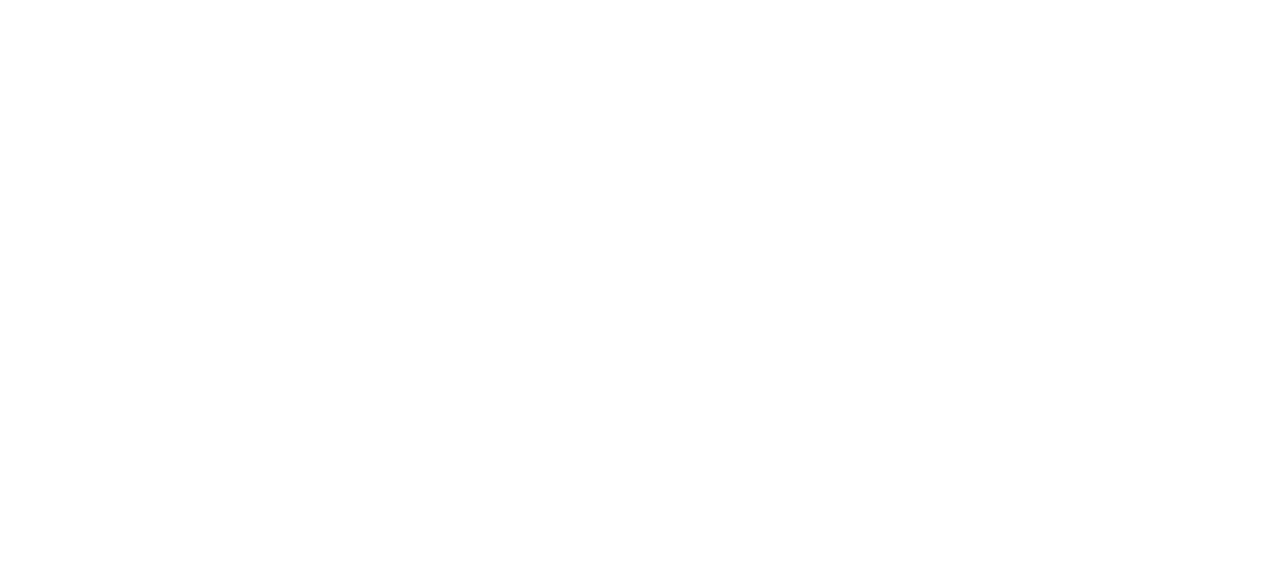
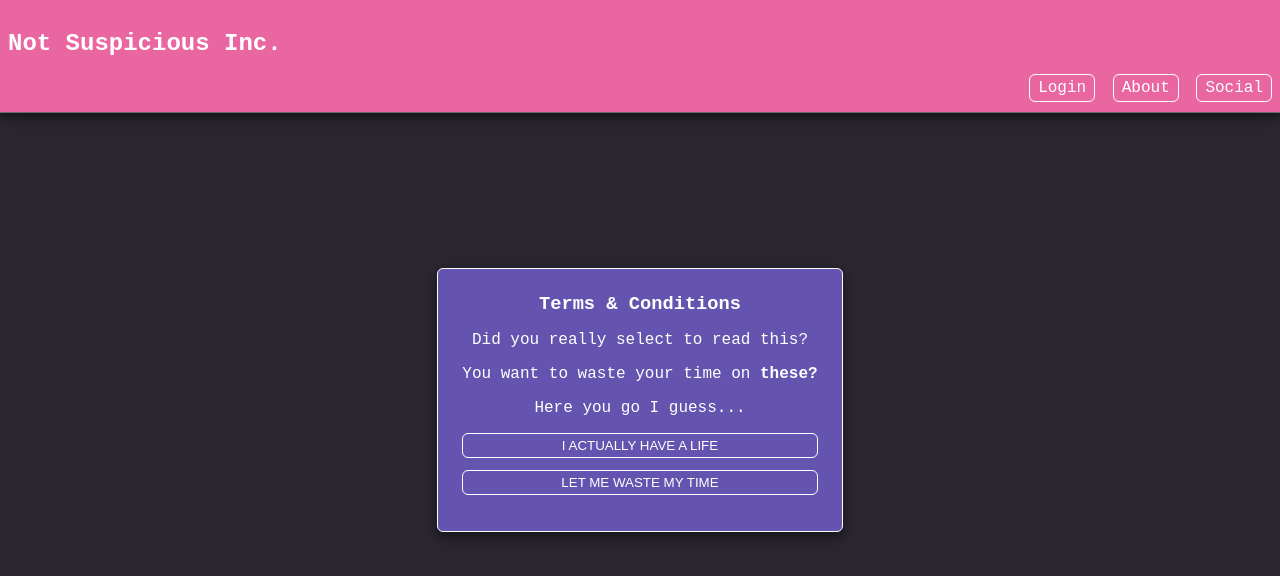
Before and after one commit to NathanielMDev/CssCheckup, a plain HTML site: page index.html in a window 1280 px wide. Drawn offline with Linux system fonts and the light colour scheme.

Commit message:
style and button changes:

```diff
--- a/index.html
+++ b/index.html
@@ -4,10 +4,24 @@
     <meta charset="UTF-8">
     <meta http-equiv="X-UA-Compatible" content="IE=edge">
     <meta name="viewport" content="width=device-width, initial-scale=1.0">
-    <link rel="stylesheet" href="main.css">
-    <title>Document</title>
+    <link rel="stylesheet" href="./style.css">
+    <title>Totally Normal Website</title>
 </head>
 <body>
+    <header>
+        <h2>Not Suspicious Inc.</h2>
+        <a href="#">Login</a>
+        <a href="#">About</a>
+        <a href="#">Social</a>
+    </header>
 
+    <div class="term">
+        <h3>Terms & Conditions</h3>
+        <p>Did you really select to read this?</p>
+        <p>You want to waste your time on <strong>these?</strong></p>
+        <p>Here you go I guess...</p>
+        <button title="Take Me Back">I ACTUALLY HAVE A LIFE</button>
+        <button title="Read Terms & Conditions">LET ME WASTE MY TIME</button>
+    </div>
 </body>
 </html>
--- /dev/null
+++ b/style.css
@@ -0,0 +1,87 @@
+body {
+    background-color:#2B2730;
+    margin: 0;
+    font-family: monospace, sans-serif;
+    display: flex;
+    height: 100vh;
+}
+
+header {
+    background-color:#E966A0;
+    text-align: right;
+    padding: .75rem 0;
+    border-bottom: solid 1px dimgray;
+    box-shadow:
+        0 4px 8px 0 rgba(0, 0, 0, 0.4),
+        0 6px 20px 0 rgba(0, 0, 0, 0.19);
+    position: fixed;
+    top: 0;
+    left: 0;
+    width: 100vw;
+}
+
+header a {
+    color:white;
+    border: solid 1px white;
+    border-radius: 6px;
+    padding: .25rem .5rem;
+    margin-right: .5rem;
+    line-height: 1.5rem;
+    text-decoration: none;
+}
+
+header a:hover {
+    background-color: white;
+    cursor: pointer;
+    color: #9575DE;
+}
+
+h2 {
+    text-align: left;
+    margin-left: .5rem;
+    line-height: 1em;
+    color: white;
+}
+
+.term {
+    margin: auto;
+    padding: 1.5rem;
+    background-color: #6554AF;
+    border: solid 1px white;
+    border-radius: 6px;
+    color: white;
+    box-shadow:
+        0 4px 8px 0 rgba(0, 0, 0, 0.4),
+        0 6px 20px 0 rgba(0, 0, 0, 0.19);
+
+}
+
+.term h3 {
+    margin: 0 0 .5rem;
+    text-align: center;
+}
+
+.term p {
+    margin: 0 1 .5rem;
+    text-align: center;
+}
+
+.term button {
+    width: 100%;
+    min-width: 300px;
+    margin: .75rem 0;
+    padding: .25rem;
+    display: flex;
+    align-items: center;
+    justify-content: center;
+    border: solid 1px white;
+    border-radius: 6px;
+    color: white;
+    background-color:#6554AF;
+}
+
+.term button:hover {
+    background-color: white;
+    cursor: pointer;
+    color: #9575DE;
+}
```
Also changed, not shown: main.css (deleted).
